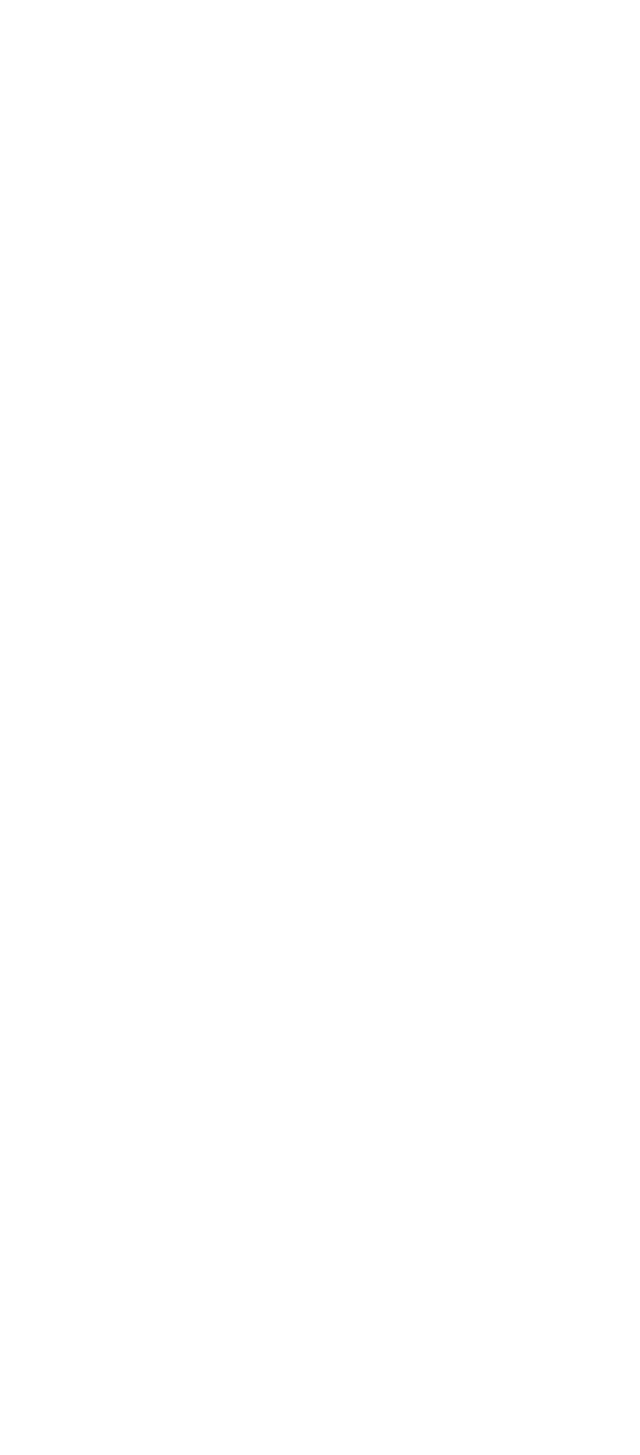
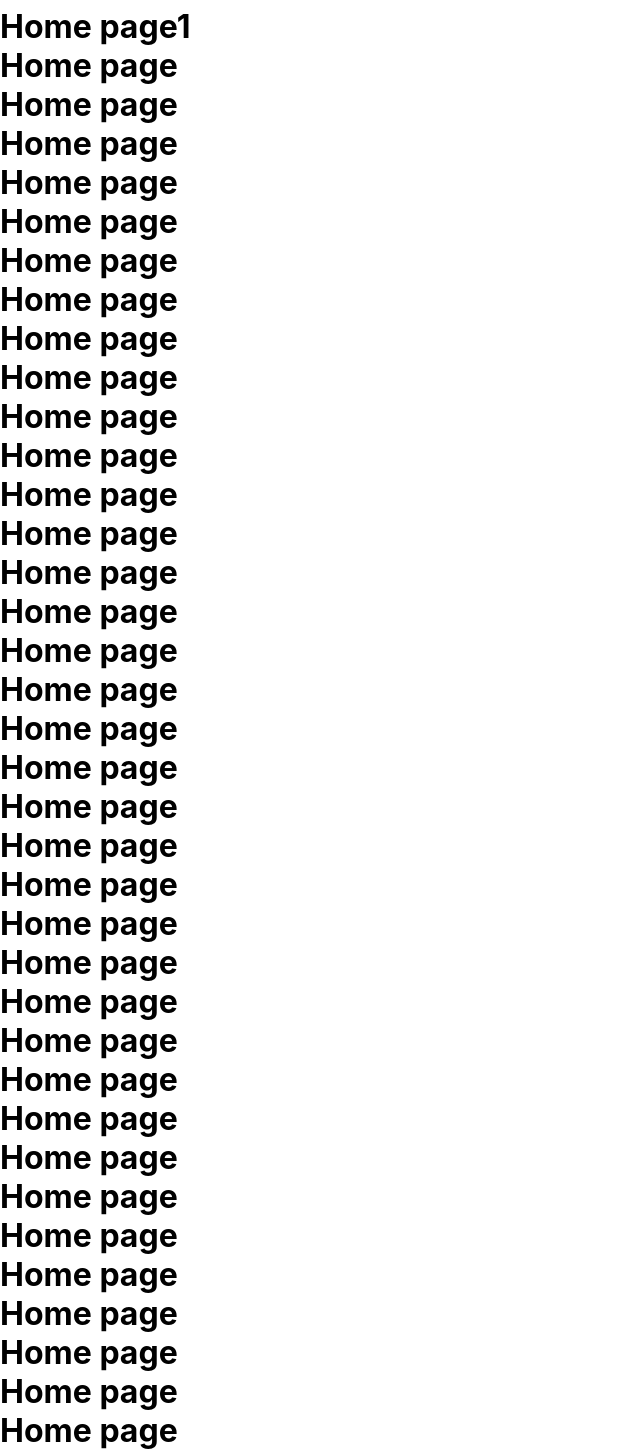
Before and after one commit to IAmTamal/amazon-clone, a React (Create React App) app: page / in a window 1280 px wide. Shown: the part 80-1535 px from the top of the page, without its empty margins (0-640 px from the left). Before the commit the page ends 800 px from the top, so only its background shows below. Built offline with nearby package versions, Linux system fonts and the light colour scheme.

Commit message:
Added styles

```diff
--- a/src/App.js
+++ b/src/App.js
@@ -18,7 +18,43 @@ function App() {
 
           <Route path="/">
             <Navbar />
-
+            <h1>Home page1</h1>
+            <h1>Home page</h1>
+            <h1>Home page</h1>
+            <h1>Home page</h1>
+            <h1>Home page</h1>
+            <h1>Home page</h1>
+            <h1>Home page</h1>
+            <h1>Home page</h1>
+            <h1>Home page</h1>
+            <h1>Home page</h1>
+            <h1>Home page</h1>
+            <h1>Home page</h1>
+            <h1>Home page</h1>
+            <h1>Home page</h1>
+            <h1>Home page</h1>
+            <h1>Home page</h1>
+            <h1>Home page</h1>
+            <h1>Home page</h1>
+            <h1>Home page</h1>
+            <h1>Home page</h1>
+            <h1>Home page</h1>
+            <h1>Home page</h1>
+            <h1>Home page</h1>
+            <h1>Home page</h1>
+            <h1>Home page</h1>
+            <h1>Home page</h1>
+            <h1>Home page</h1>
+            <h1>Home page</h1>
+            <h1>Home page</h1>
+            <h1>Home page</h1>
+            <h1>Home page</h1>
+            <h1>Home page</h1>
+            <h1>Home page</h1>
+            <h1>Home page</h1>
+            <h1>Home page</h1>
+            <h1>Home page</h1>
+            <h1>Home page</h1>
             <h1>Home page</h1>
           </Route>
         </Switch>
--- a/src/Components/Navbar.css
+++ b/src/Components/Navbar.css
@@ -3,8 +3,9 @@
     background-color: rgb(43, 43, 53);
     display: flex;
     align-items: center;
-    position: fixed;
+    position: sticky;
     width: 100%;
+    margin-bottom: 10px;
     top: 0;
     z-index: 100;
 }
--- a/src/Components/Navbar.js
+++ b/src/Components/Navbar.js
@@ -13,7 +13,7 @@ function Navbar() {
 
             {/* basket */}
 
-            <nav className="header">
+            <nav className="  header ">
                 {/* logo on the left */}
                 <Link to="/"><img className="header__logo" src="https://pngimg.com/uploads/amazon/amazon_PNG11.png" alt="" /></Link>
 
```
